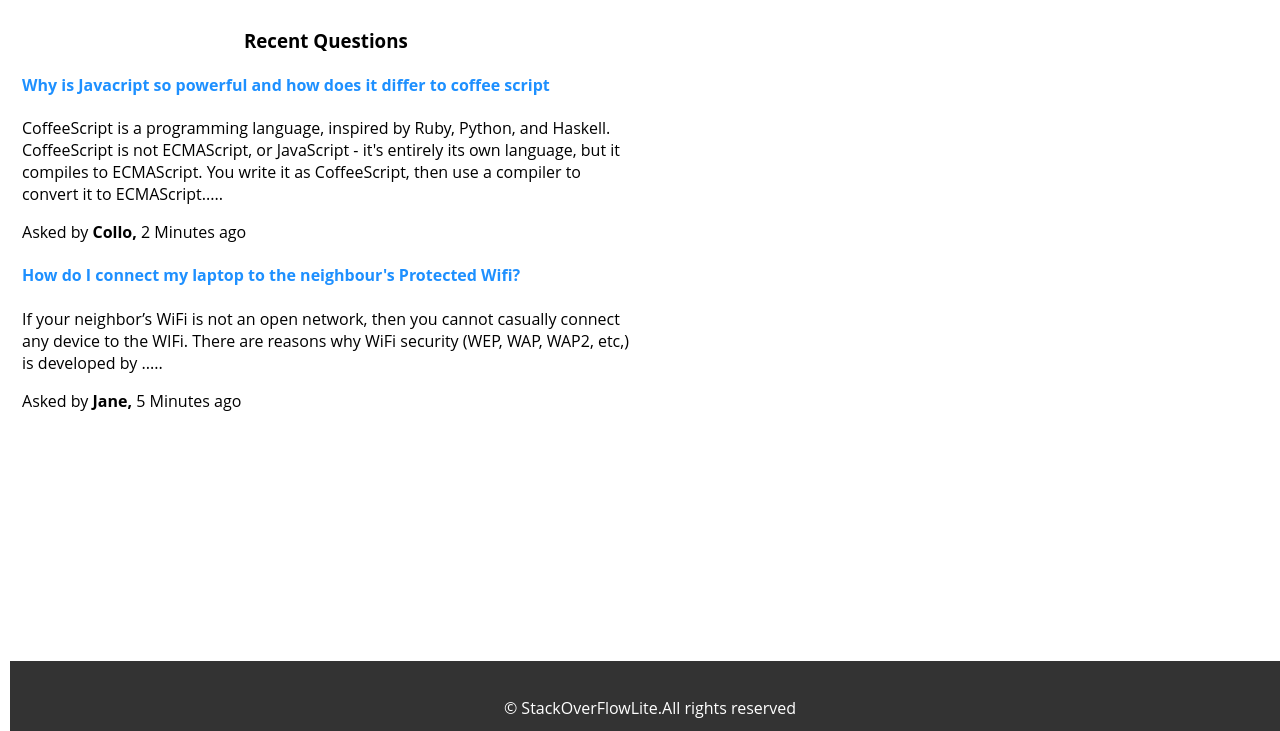
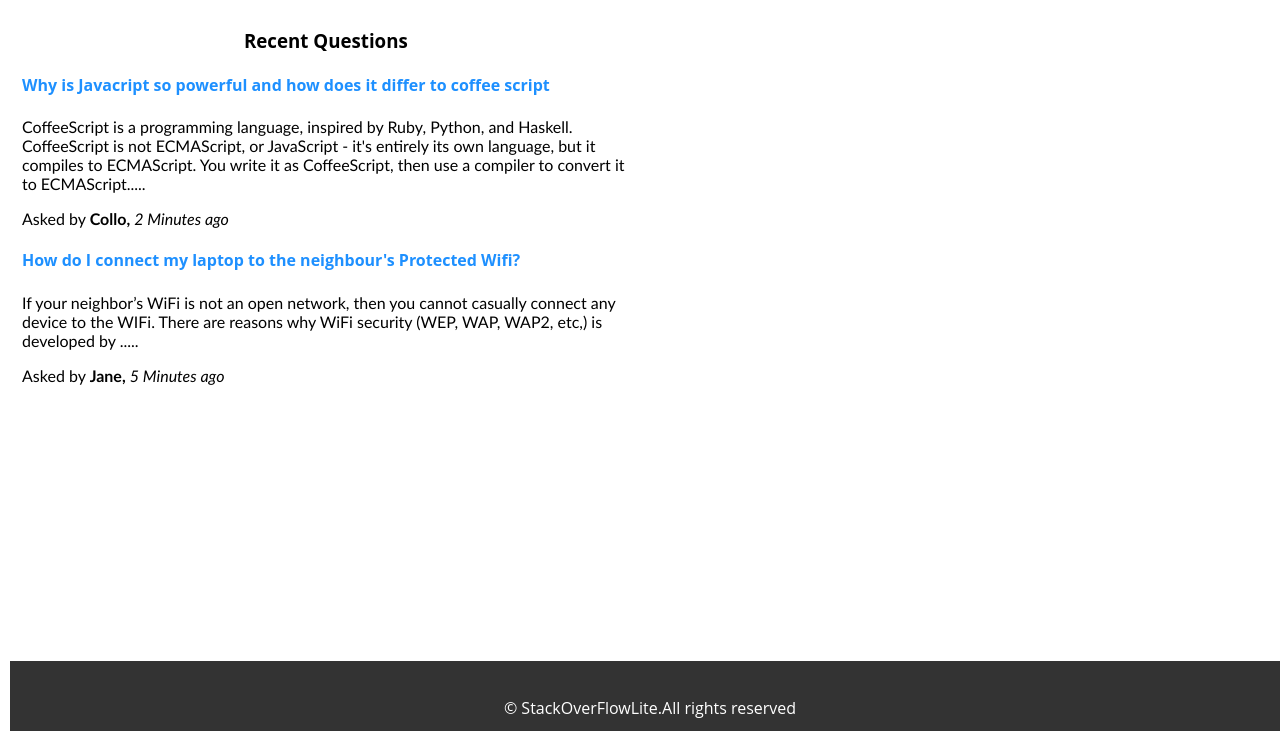
Before and after one commit to TheSteelGuy/StackOverFowLite, a plain HTML site: page UI/questions.html in a window 1280 px wide. Shown: the part 139-870 px from the top of the page. Drawn offline with nearby package versions, Linux system fonts and the light colour scheme; a script that the page names is missing.

Commit message:
[ft #159595628] add recent questions page

```diff
--- a/UI/main.css
+++ b/UI/main.css
@@ -233,6 +233,7 @@ a {
 }
 .column p{
     text-align:left;
+    font-family: "Trebuchet MS", Helvetica, sans-serif;
 }
 
 
--- a/UI/questions.html
+++ b/UI/questions.html
@@ -45,13 +45,13 @@
 									or JavaScript - it's entirely its own language, but it compiles to ECMAScript.
 									You write it as CoffeeScript, then use a compiler to convert it to ECMAScript.....
 								</p>
-								<p>Asked by <strong>Collo,</strong> 2 Minutes ago</p>
+								<p>Asked by <strong>Collo,</strong> <i>2  Minutes ago</i></p>
 								<h4>How do I connect my laptop to the neighbour's Protected Wifi?</h4>
 								<p>
 									If your neighbor’s WiFi is not an open network, then you cannot casually connect any device to the WIFi.
 									There are reasons why WiFi security (WEP, WAP, WAP2, etc,) is developed by .....
 								</p>
-								<p>Asked by <strong>Jane,</strong> 5  Minutes ago</p>
+								<p>Asked by <strong>Jane,</strong> <i>5  Minutes ago</i></p>
 							</div>
 					</div><!--end row-->
 				</div><!--end body-->
```
